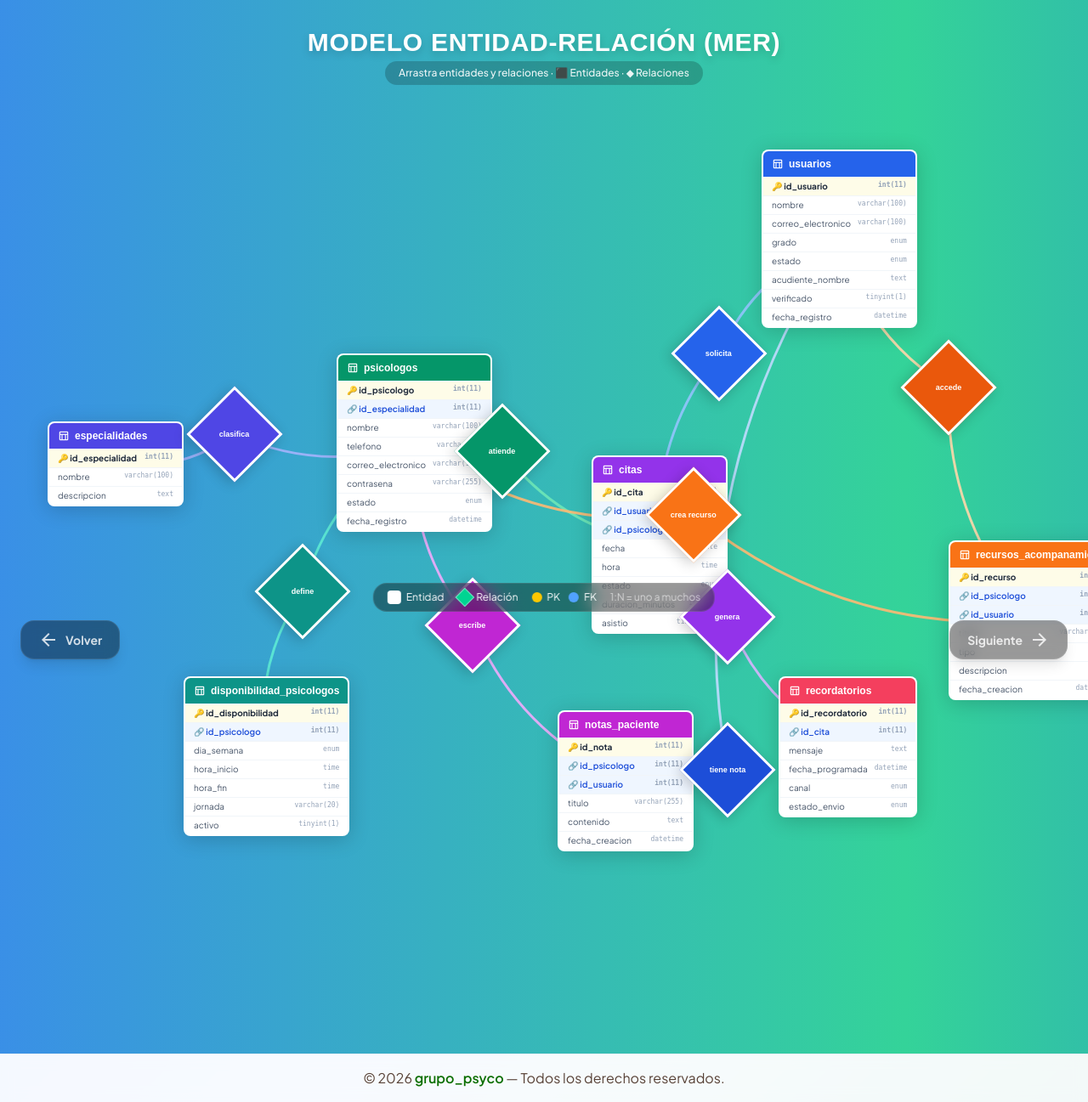
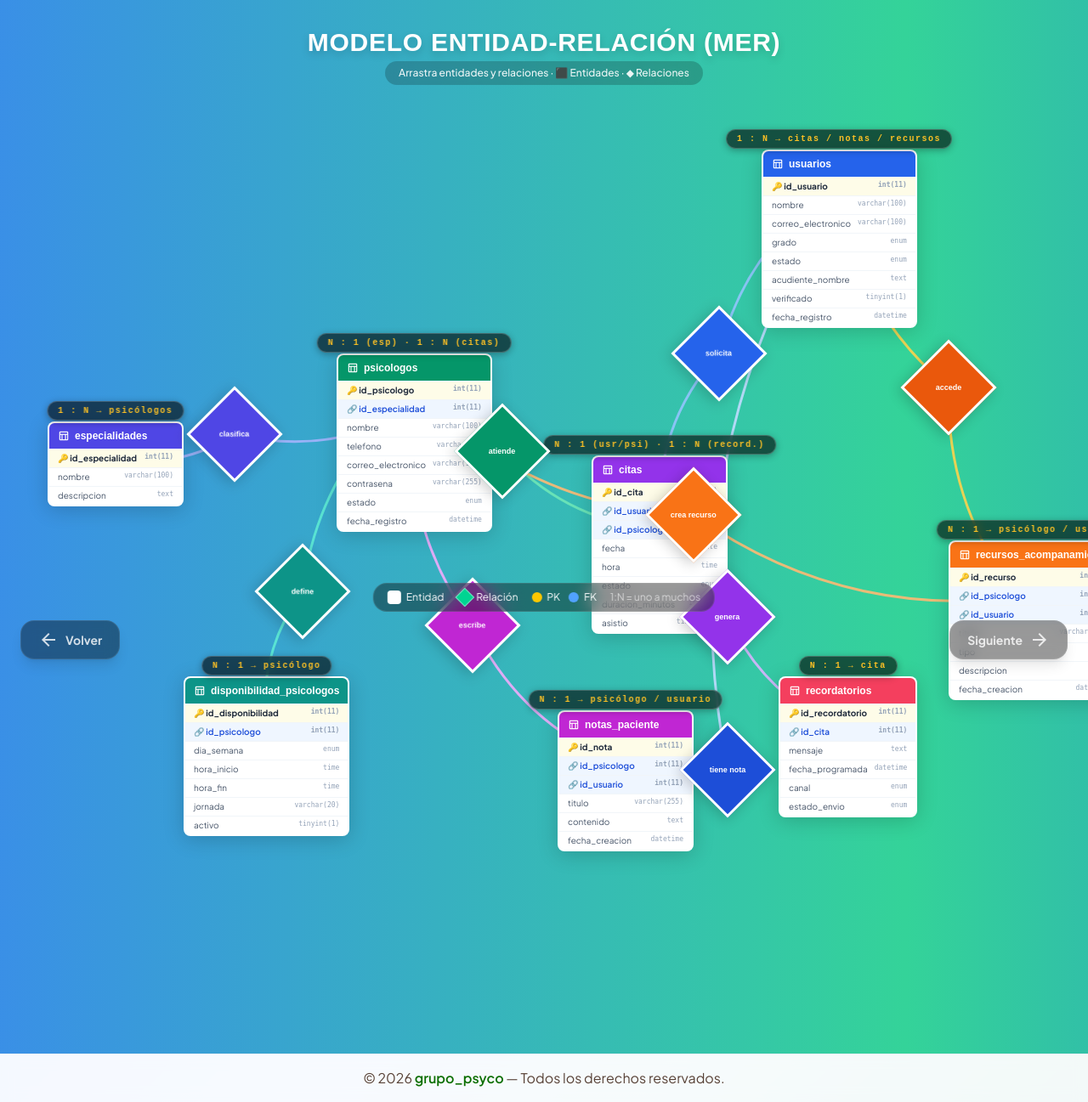
Before and after one commit to Zamsara01/psyco_proyecto, a PHP site: page /pages/presentacion9 in a window 1280 px wide. Shown: the whole page at 85% size. Run offline with PHP 8.4, Linux system fonts and the light colour scheme; style sheets or scripts are compiled from the project's sources.

Commit message:
MER listo

```diff
--- a/app/views/pages/presentacion9.php
+++ b/app/views/pages/presentacion9.php
@@ -99,6 +99,26 @@
         pointer-events: none;
         font-family: monospace;
     }
+    /* Etiqueta de cardinalidad flotante encima de cada entidad */
+    .cardinality-tag {
+        position: absolute;
+        top: -26px;
+        left: 50%;
+        transform: translateX(-50%);
+        font-size: 10px;
+        font-weight: 900;
+        padding: 3px 12px;
+        background: rgba(0,0,0,0.60);
+        color: #fbbf24;
+        border-radius: 20px;
+        white-space: nowrap;
+        letter-spacing: 1.5px;
+        font-family: 'Courier New', monospace;
+        backdrop-filter: blur(6px);
+        border: 1px solid rgba(255,255,255,0.2);
+        box-shadow: 0 2px 8px rgba(0,0,0,0.3);
+        pointer-events: none;
+    }
 </style>
 
 <section class="min-h-screen py-6 px-4 bg-nebula flex flex-col items-center w-full relative overflow-auto">
@@ -115,11 +135,12 @@
 
         <!-- ESPECIALIDADES -->
         <div class="mer-entity" id="ent-especialidades" style="left:40px;top:380px;">
+            <div class="cardinality-tag">1 : N  →  psicólogos</div>
             <div class="entity-header" style="background:#4f46e5;">
                 <span class="material-symbols-outlined" style="font-size:14px;">table_chart</span> especialidades
             </div>
             <ul>
-                <li class="pk"><span>🔑 id_especialidad</span><span class="type">int(11)</span></li>
+                <li class="pk" id="f-esp-pk"><span>🔑 id_especialidad</span><span class="type">int(11)</span></li>
                 <li><span>nombre</span><span class="type">varchar(100)</span></li>
                 <li><span>descripcion</span><span class="type">text</span></li>
             </ul>
@@ -127,12 +148,13 @@
 
         <!-- PSICOLOGOS -->
         <div class="mer-entity" id="ent-psicologos" style="left:380px;top:300px;">
+            <div class="cardinality-tag">N : 1  (esp)  ·  1 : N  (citas)</div>
             <div class="entity-header" style="background:#059669;">
                 <span class="material-symbols-outlined" style="font-size:14px;">table_chart</span> psicologos
             </div>
             <ul>
-                <li class="pk"><span>🔑 id_psicologo</span><span class="type">int(11)</span></li>
-                <li class="fk"><span>🔗 id_especialidad</span><span class="type">int(11)</span></li>
+                <li class="pk" id="f-psi-pk"><span>🔑 id_psicologo</span><span class="type">int(11)</span></li>
+                <li class="fk" id="f-psi-fk-esp"><span>🔗 id_especialidad</span><span class="type">int(11)</span></li>
                 <li><span>nombre</span><span class="type">varchar(100)</span></li>
                 <li><span>telefono</span><span class="type">varchar(20)</span></li>
                 <li><span>correo_electronico</span><span class="type">varchar(100)</span></li>
@@ -144,11 +166,12 @@
 
         <!-- USUARIOS -->
         <div class="mer-entity" id="ent-usuarios" style="left:880px;top:60px;">
+            <div class="cardinality-tag">1 : N  →  citas / notas / recursos</div>
             <div class="entity-header" style="background:#2563eb;">
                 <span class="material-symbols-outlined" style="font-size:14px;">table_chart</span> usuarios
             </div>
             <ul>
-                <li class="pk"><span>🔑 id_usuario</span><span class="type">int(11)</span></li>
+                <li class="pk" id="f-usr-pk"><span>🔑 id_usuario</span><span class="type">int(11)</span></li>
                 <li><span>nombre</span><span class="type">varchar(100)</span></li>
                 <li><span>correo_electronico</span><span class="type">varchar(100)</span></li>
                 <li><span>grado</span><span class="type">enum</span></li>
@@ -161,13 +184,14 @@
 
         <!-- CITAS -->
         <div class="mer-entity" id="ent-citas" style="left:680px;top:420px;">
+            <div class="cardinality-tag">N : 1  (usr/psi)  ·  1 : N  (record.)</div>
             <div class="entity-header" style="background:#9333ea;">
                 <span class="material-symbols-outlined" style="font-size:14px;">table_chart</span> citas
             </div>
             <ul>
-                <li class="pk"><span>🔑 id_cita</span><span class="type">int(11)</span></li>
-                <li class="fk"><span>🔗 id_usuario</span><span class="type">int(11)</span></li>
-                <li class="fk"><span>🔗 id_psicologo</span><span class="type">int(11)</span></li>
+                <li class="pk" id="f-cit-pk"><span>🔑 id_cita</span><span class="type">int(11)</span></li>
+                <li class="fk" id="f-cit-fk-usr"><span>🔗 id_usuario</span><span class="type">int(11)</span></li>
+                <li class="fk" id="f-cit-fk-psi"><span>🔗 id_psicologo</span><span class="type">int(11)</span></li>
                 <li><span>fecha</span><span class="type">date</span></li>
                 <li><span>hora</span><span class="type">time</span></li>
                 <li><span>estado</span><span class="type">enum</span></li>
@@ -178,12 +202,13 @@
 
         <!-- DISPONIBILIDAD -->
         <div class="mer-entity" id="ent-disponibilidad" style="left:200px;top:680px;">
+            <div class="cardinality-tag">N : 1  →  psicólogo</div>
             <div class="entity-header" style="background:#0d9488;">
                 <span class="material-symbols-outlined" style="font-size:14px;">table_chart</span> disponibilidad_psicologos
             </div>
             <ul>
                 <li class="pk"><span>🔑 id_disponibilidad</span><span class="type">int(11)</span></li>
-                <li class="fk"><span>🔗 id_psicologo</span><span class="type">int(11)</span></li>
+                <li class="fk" id="f-dis-fk-psi"><span>🔗 id_psicologo</span><span class="type">int(11)</span></li>
                 <li><span>dia_semana</span><span class="type">enum</span></li>
                 <li><span>hora_inicio</span><span class="type">time</span></li>
                 <li><span>hora_fin</span><span class="type">time</span></li>
@@ -194,13 +219,14 @@
 
         <!-- NOTAS -->
         <div class="mer-entity" id="ent-notas" style="left:640px;top:720px;">
+            <div class="cardinality-tag">N : 1  →  psicólogo / usuario</div>
             <div class="entity-header" style="background:#c026d3;">
                 <span class="material-symbols-outlined" style="font-size:14px;">table_chart</span> notas_paciente
             </div>
             <ul>
                 <li class="pk"><span>🔑 id_nota</span><span class="type">int(11)</span></li>
-                <li class="fk"><span>🔗 id_psicologo</span><span class="type">int(11)</span></li>
-                <li class="fk"><span>🔗 id_usuario</span><span class="type">int(11)</span></li>
+                <li class="fk" id="f-not-fk-psi"><span>🔗 id_psicologo</span><span class="type">int(11)</span></li>
+                <li class="fk" id="f-not-fk-usr"><span>🔗 id_usuario</span><span class="type">int(11)</span></li>
                 <li><span>titulo</span><span class="type">varchar(255)</span></li>
                 <li><span>contenido</span><span class="type">text</span></li>
                 <li><span>fecha_creacion</span><span class="type">datetime</span></li>
@@ -209,13 +235,14 @@
 
         <!-- RECURSOS -->
         <div class="mer-entity" id="ent-recursos" style="left:1100px;top:520px;">
+            <div class="cardinality-tag">N : 1  →  psicólogo / usuario</div>
             <div class="entity-header" style="background:#f97316;">
                 <span class="material-symbols-outlined" style="font-size:14px;">table_chart</span> recursos_acompanamiento
             </div>
             <ul>
                 <li class="pk"><span>🔑 id_recurso</span><span class="type">int(11)</span></li>
-                <li class="fk"><span>🔗 id_psicologo</span><span class="type">int(11)</span></li>
-                <li class="fk"><span>🔗 id_usuario</span><span class="type">int(11)</span></li>
+                <li class="fk" id="f-rec-fk-psi"><span>🔗 id_psicologo</span><span class="type">int(11)</span></li>
+                <li class="fk" id="f-rec-fk-usr"><span>🔗 id_usuario</span><span class="type">int(11)</span></li>
                 <li><span>titulo</span><span class="type">varchar(255)</span></li>
                 <li><span>tipo</span><span class="type">enum</span></li>
                 <li><span>descripcion</span><span class="type">text</span></li>
@@ -225,12 +252,13 @@
 
         <!-- RECORDATORIOS -->
         <div class="mer-entity" id="ent-recordatorios" style="left:900px;top:680px;">
+            <div class="cardinality-tag">N : 1  →  cita</div>
             <div class="entity-header" style="background:#f43f5e;">
                 <span class="material-symbols-outlined" style="font-size:14px;">table_chart</span> recordatorios
             </div>
             <ul>
                 <li class="pk"><span>🔑 id_recordatorio</span><span class="type">int(11)</span></li>
-                <li class="fk"><span>🔗 id_cita</span><span class="type">int(11)</span></li>
+                <li class="fk" id="f-red-fk-cit"><span>🔗 id_cita</span><span class="type">int(11)</span></li>
                 <li><span>mensaje</span><span class="type">text</span></li>
                 <li><span>fecha_programada</span><span class="type">datetime</span></li>
                 <li><span>canal</span><span class="type">enum</span></li>
@@ -240,6 +268,7 @@
 
         <!-- OTP_CODES -->
         <div class="mer-entity" id="ent-otp" style="left:1400px;top:80px;">
+            <div class="cardinality-tag">autónoma  (sin FK)</div>
             <div class="entity-header" style="background:#334155;">
                 <span class="material-symbols-outlined" style="font-size:14px;">table_chart</span> otp_codes
             </div>
@@ -344,41 +373,41 @@
 <script>
 // ── Conexiones SVG ──────────────────────────────────────────────────
 const merConnections = [
-    // clasifica: ESPECIALIDADES ←→ PSICOLOGOS
-    { from:'ent-especialidades', to:'rel-clasifica', color:'#a5b4fc', card1:'1', card2:null },
-    { from:'rel-clasifica', to:'ent-psicologos', color:'#a5b4fc', card1:null, card2:'N' },
+    // clasifica: especialidades.id_especialidad → rel → psicologos.id_especialidad(FK)
+    { from:'f-esp-pk',      to:'rel-clasifica',  color:'#a5b4fc', card1:'1',  card2:null },
+    { from:'rel-clasifica', to:'f-psi-fk-esp',   color:'#a5b4fc', card1:null, card2:'N'  },
 
-    // atiende: PSICOLOGOS ←→ CITAS
-    { from:'ent-psicologos', to:'rel-atiende', color:'#6ee7b7', card1:'1', card2:null },
-    { from:'rel-atiende', to:'ent-citas', color:'#6ee7b7', card1:null, card2:'N' },
+    // atiende: psicologos.id_psicologo → rel → citas.id_psicologo(FK)
+    { from:'f-psi-pk',     to:'rel-atiende',    color:'#6ee7b7', card1:'1',  card2:null },
+    { from:'rel-atiende',  to:'f-cit-fk-psi',   color:'#6ee7b7', card1:null, card2:'N'  },
 
-    // solicita: USUARIOS ←→ CITAS
-    { from:'ent-usuarios', to:'rel-solicita', color:'#93c5fd', card1:'1', card2:null },
-    { from:'rel-solicita', to:'ent-citas', color:'#93c5fd', card1:null, card2:'N' },
+    // solicita: usuarios.id_usuario → rel → citas.id_usuario(FK)
+    { from:'f-usr-pk',     to:'rel-solicita',   color:'#93c5fd', card1:'1',  card2:null },
+    { from:'rel-solicita', to:'f-cit-fk-usr',   color:'#93c5fd', card1:null, card2:'N'  },
 
-    // genera: CITAS ←→ RECORDATORIOS
-    { from:'ent-citas', to:'rel-genera', color:'#d8b4fe', card1:'1', card2:null },
-    { from:'rel-genera', to:'ent-recordatorios', color:'#d8b4fe', card1:null, card2:'N' },
+    // genera: citas.id_cita → rel → recordatorios.id_cita(FK)
+    { from:'f-cit-pk',    to:'rel-genera',      color:'#d8b4fe', card1:'1',  card2:null },
+    { from:'rel-genera',  to:'f-red-fk-cit',    color:'#d8b4fe', card1:null, card2:'N'  },
 
-    // define: PSICOLOGOS ←→ DISPONIBILIDAD
-    { from:'ent-psicologos', to:'rel-define', color:'#5eead4', card1:'1', card2:null },
-    { from:'rel-define', to:'ent-disponibilidad', color:'#5eead4', card1:null, card2:'N' },
+    // define: psicologos.id_psicologo → rel → disponibilidad.id_psicologo(FK)
+    { from:'f-psi-pk',   to:'rel-define',       color:'#5eead4', card1:'1',  card2:null },
+    { from:'rel-define', to:'f-dis-fk-psi',     color:'#5eead4', card1:null, card2:'N'  },
 
-    // escribe: PSICOLOGOS ←→ NOTAS
-    { from:'ent-psicologos', to:'rel-escribe', color:'#f0abfc', card1:'1', card2:null },
-    { from:'rel-escribe', to:'ent-notas', color:'#f0abfc', card1:null, card2:'N' },
+    // escribe: psicologos.id_psicologo → rel → notas.id_psicologo(FK)
+    { from:'f-psi-pk',    to:'rel-escribe',     color:'#f0abfc', card1:'1',  card2:null },
+    { from:'rel-escribe', to:'f-not-fk-psi',    color:'#f0abfc', card1:null, card2:'N'  },
 
-    // tiene nota: USUARIOS ←→ NOTAS
-    { from:'ent-usuarios', to:'rel-tiene-nota', color:'#bfdbfe', card1:'1', card2:null },
-    { from:'rel-tiene-nota', to:'ent-notas', color:'#bfdbfe', card1:null, card2:'N' },
+    // tiene_nota: usuarios.id_usuario → rel → notas.id_usuario(FK)
+    { from:'f-usr-pk',       to:'rel-tiene-nota', color:'#bfdbfe', card1:'1',  card2:null },
+    { from:'rel-tiene-nota', to:'f-not-fk-usr',   color:'#bfdbfe', card1:null, card2:'N'  },
 
-    // crea recurso: PSICOLOGOS ←→ RECURSOS
-    { from:'ent-psicologos', to:'rel-crea', color:'#fdba74', card1:'1', card2:null },
-    { from:'rel-crea', to:'ent-recursos', color:'#fdba74', card1:null, card2:'N' },
+    // crea_recurso: psicologos.id_psicologo → rel → recursos.id_psicologo(FK)
+    { from:'f-psi-pk',  to:'rel-crea',          color:'#fdba74', card1:'1',  card2:null },
+    { from:'rel-crea',  to:'f-rec-fk-psi',      color:'#fdba74', card1:null, card2:'N'  },
 
-    // accede: USUARIOS ←→ RECURSOS
-    { from:'ent-usuarios', to:'rel-accede', color:'#fed7aa', card1:'1', card2:null },
-    { from:'rel-accede', to:'ent-recursos', color:'#fed7aa', card1:null, card2:'N' },
+    // accede: usuarios.id_usuario → rel → recursos.id_usuario(FK)
+    { from:'f-usr-pk',   to:'rel-accede',        color:'#fcd34d', card1:'1',  card2:null },
+    { from:'rel-accede', to:'f-rec-fk-usr',      color:'#fcd34d', card1:null, card2:'N'  },
 ];
 
 function getCenter(el) {
```
